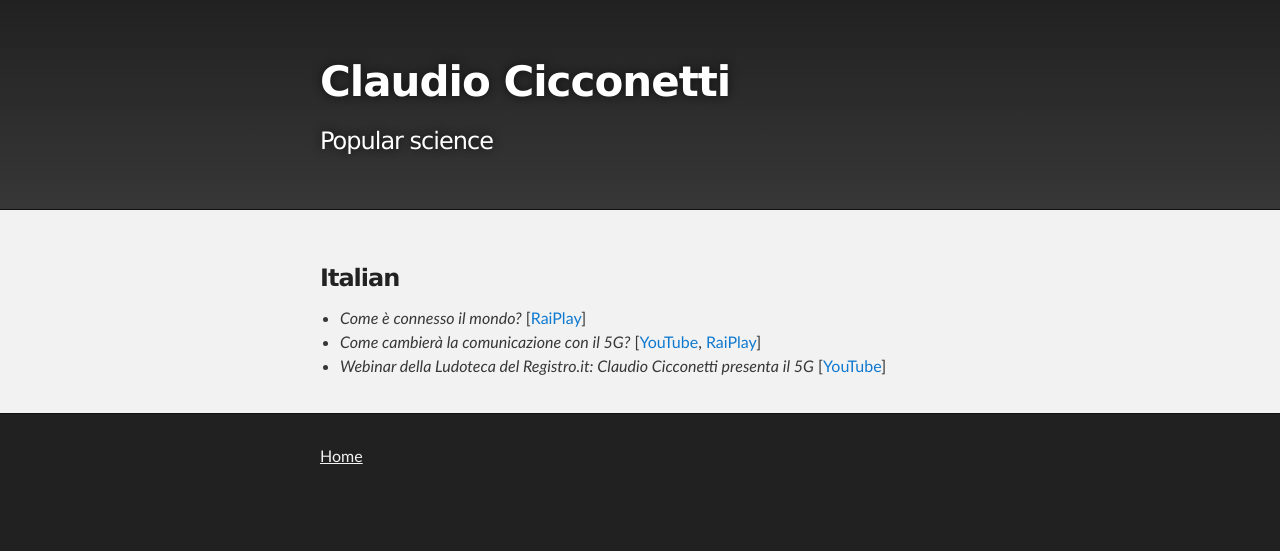
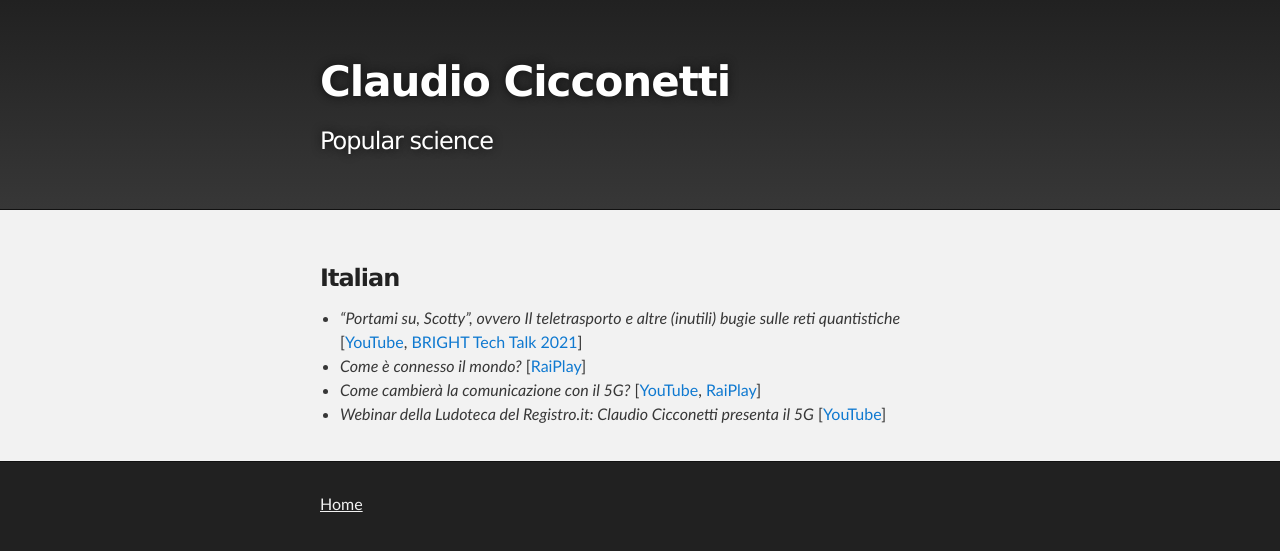
Before and after one commit to ccicconetti/ccicconetti.github.io, a Jekyll site: the page built from popular.md, in a window 1280 px wide. Shown: the top 551 px of the page. Built offline with Jekyll 4.4.1, drawn with Linux system fonts in a browser that asks for light colours.

Commit message:
Add a popular science item

```diff
--- a/popular.md
+++ b/popular.md
@@ -5,6 +5,7 @@ layout: page
 
 ### Italian
 
+- _"Portami su, Scotty", ovvero Il teletrasporto e altre (inutili) bugie sulle reti quantistiche_ [[YouTube](https://www.youtube.com/watch?v=42g-LEjoWo8_), [BRIGHT Tech Talk 2021](https://nottedeiricercatori.pisa.it/bright-tech-talk-2021/)]
 - _Come è connesso il mondo?_ [[RaiPlay](https://www.raiplay.it/video/2021/05/ConverseRai---Come-e-connesso-il-mondo-EP-19-7c475004-0cc6-4c72-8a8d-b6a99d9d54a8.html)]
 - _Come cambierà la comunicazione con il 5G?_ [[YouTube](https://www.youtube.com/watch?v=UTzcqRXA8N0&list=PLb_Qew9Dujki0D-ql_0h0_ccOdFORGYGe), [RaiPlay](https://www.raiplay.it/programmi/domandesnack/connessioni-di-rete/come-cambier-la-comunicazione-con-il-5g)]
 - _Webinar della Ludoteca del Registro.it: Claudio Cicconetti presenta il 5G_ [[YouTube](https://youtu.be/aqzARoTmedk)]
```
